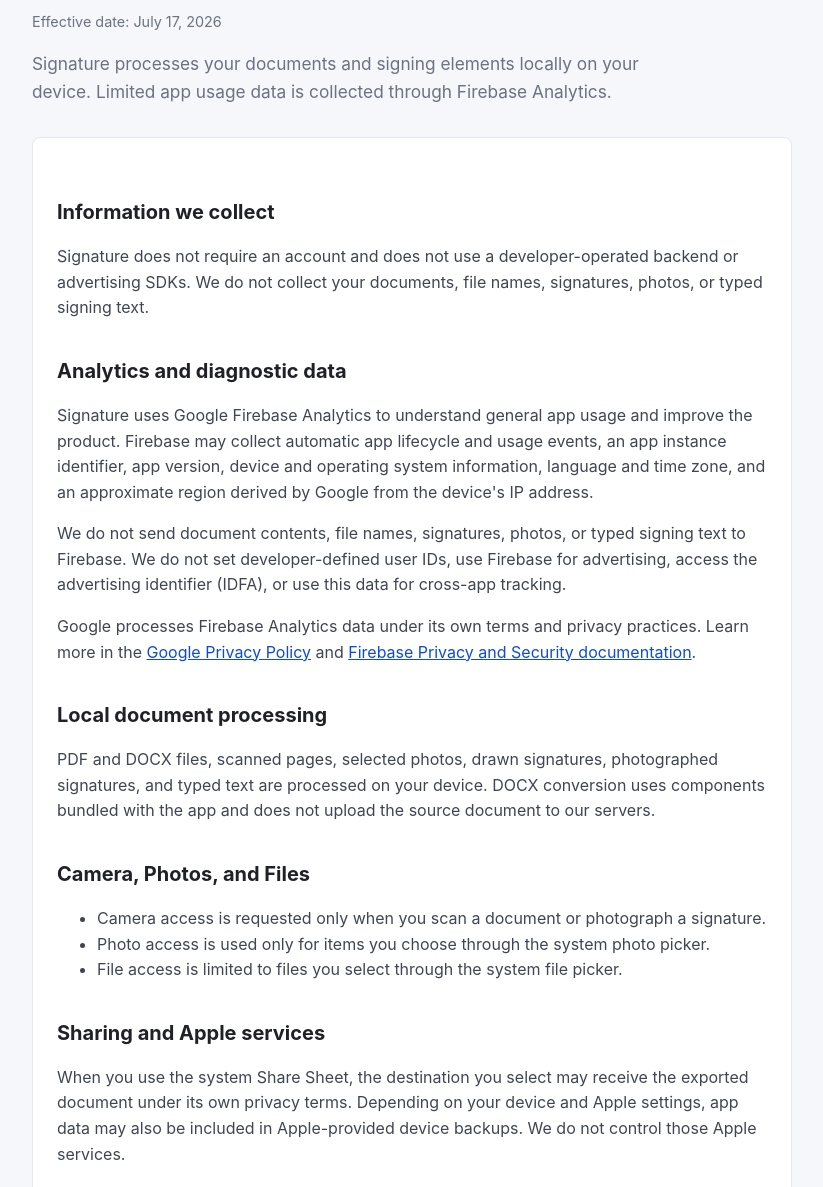
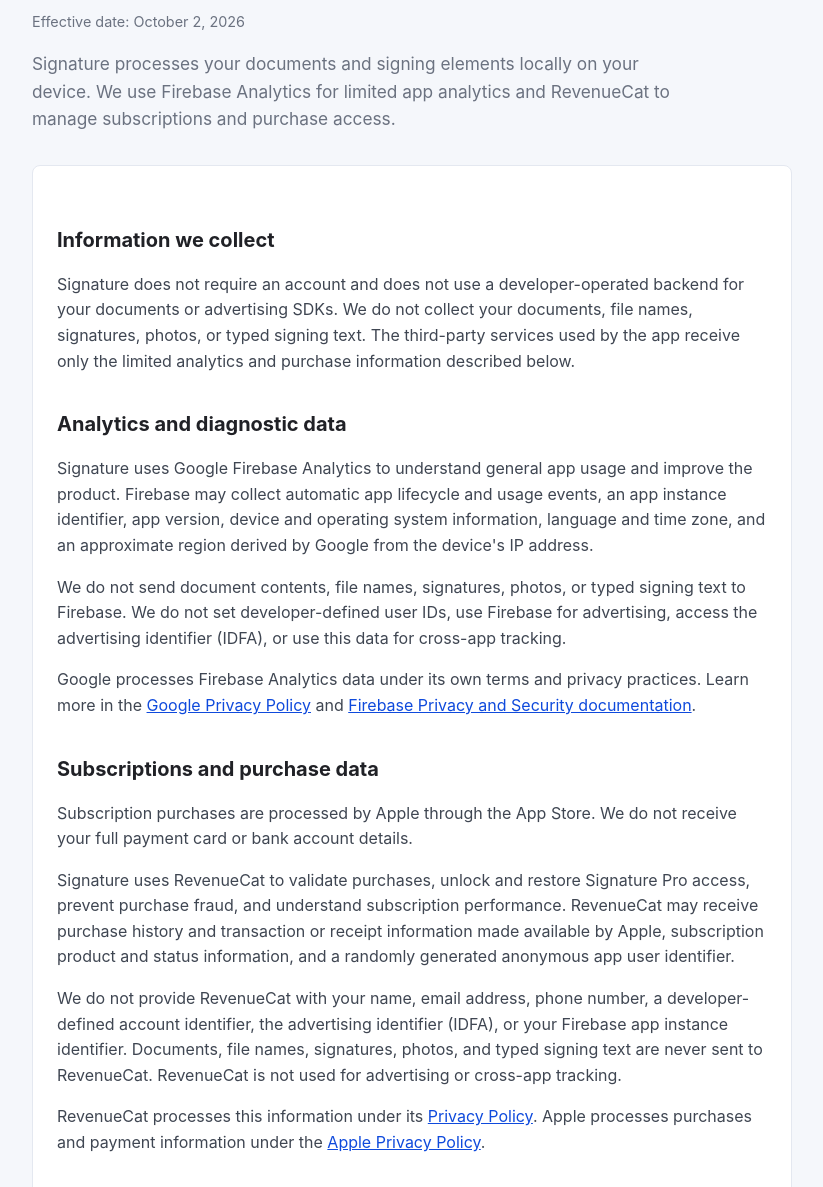
Before and after one commit to mobileappsdevco/signature-legal, a plain HTML site: page privacy.html in a window 1280 px wide. Shown: the part 211-1398 px from the top of the page, without its empty margins (228-1051 px from the left). Drawn offline with Linux system fonts and the light colour scheme.

Commit message:
Обновлены Privacy Policy и Terms для подписок

```diff
--- a/privacy.html
+++ b/privacy.html
@@ -22,18 +22,24 @@
     <section class="hero">
       <div class="eyebrow">Signature for iOS</div>
       <h1>Privacy Policy</h1>
-      <p class="updated">Effective date: July 17, 2026</p>
-      <p class="lead">Signature processes your documents and signing elements locally on your device. Limited app usage data is collected through Firebase Analytics.</p>
+      <p class="updated">Effective date: October 2, 2026</p>
+      <p class="lead">Signature processes your documents and signing elements locally on your device. We use Firebase Analytics for limited app analytics and RevenueCat to manage subscriptions and purchase access.</p>
     </section>
 
     <section class="panel">
       <h2>Information we collect</h2>
-      <p>Signature does not require an account and does not use a developer-operated backend or advertising SDKs. We do not collect your documents, file names, signatures, photos, or typed signing text.</p>
+      <p>Signature does not require an account and does not use a developer-operated backend for your documents or advertising SDKs. We do not collect your documents, file names, signatures, photos, or typed signing text. The third-party services used by the app receive only the limited analytics and purchase information described below.</p>
 
       <h2>Analytics and diagnostic data</h2>
       <p>Signature uses Google Firebase Analytics to understand general app usage and improve the product. Firebase may collect automatic app lifecycle and usage events, an app instance identifier, app version, device and operating system information, language and time zone, and an approximate region derived by Google from the device's IP address.</p>
       <p>We do not send document contents, file names, signatures, photos, or typed signing text to Firebase. We do not set developer-defined user IDs, use Firebase for advertising, access the advertising identifier (IDFA), or use this data for cross-app tracking.</p>
       <p>Google processes Firebase Analytics data under its own terms and privacy practices. Learn more in the <a href="https://policies.google.com/privacy">Google Privacy Policy</a> and <a href="https://firebase.google.com/support/privacy">Firebase Privacy and Security documentation</a>.</p>
+
+      <h2>Subscriptions and purchase data</h2>
+      <p>Subscription purchases are processed by Apple through the App Store. We do not receive your full payment card or bank account details.</p>
+      <p>Signature uses RevenueCat to validate purchases, unlock and restore Signature Pro access, prevent purchase fraud, and understand subscription performance. RevenueCat may receive purchase history and transaction or receipt information made available by Apple, subscription product and status information, and a randomly generated anonymous app user identifier.</p>
+      <p>We do not provide RevenueCat with your name, email address, phone number, a developer-defined account identifier, the advertising identifier (IDFA), or your Firebase app instance identifier. Documents, file names, signatures, photos, and typed signing text are never sent to RevenueCat. RevenueCat is not used for advertising or cross-app tracking.</p>
+      <p>RevenueCat processes this information under its <a href="https://www.revenuecat.com/privacy-policy/">Privacy Policy</a>. Apple processes purchases and payment information under the <a href="https://www.apple.com/legal/privacy/">Apple Privacy Policy</a>.</p>
 
       <h2>Local document processing</h2>
       <p>PDF and DOCX files, scanned pages, selected photos, drawn signatures, photographed signatures, and typed text are processed on your device. DOCX conversion uses components bundled with the app and does not upload the source document to our servers.</p>
@@ -45,14 +51,18 @@
         <li>File access is limited to files you select through the system file picker.</li>
       </ul>
 
-      <h2>Sharing and Apple services</h2>
-      <p>When you use the system Share Sheet, the destination you select may receive the exported document under its own privacy terms. Depending on your device and Apple settings, app data may also be included in Apple-provided device backups. We do not control those Apple services.</p>
+      <h2>Sharing, printing, and Apple services</h2>
+      <p>When you use the system Share Sheet, save to a location outside the app, or print a document, the destination or printer service you select may receive the exported document under its own privacy terms. Depending on your device and Apple settings, app data may also be included in Apple-provided device backups. We do not control those services.</p>
 
       <h2>Support messages</h2>
       <p>If you contact support, we receive the email address and information you choose to include in your message. The app may add its version, build number, general device type, and iOS version to help diagnose the issue. It does not add document names or document contents.</p>
 
       <h2>Data retention and deletion</h2>
       <p>Documents and reusable signing elements remain on your device until you delete them, remove the app, or use Delete All Documents &amp; Signatures in Settings. Temporary conversion and export files are removed by the app or by iOS as temporary storage is cleaned.</p>
+      <p>Firebase and RevenueCat retain analytics and purchase information according to their respective policies and as needed to provide analytics, maintain purchase history and subscription access, prevent fraud, and meet legal obligations. Some App Store transaction records are controlled and retained by Apple.</p>
+
+      <h2>No sale or advertising tracking</h2>
+      <p>We do not sell personal information, show third-party advertising, or use analytics or purchase data to track you across apps or websites owned by other companies.</p>
 
       <h2>Security</h2>
       <p>Local processing limits transmission of sensitive files, but no storage method is completely secure. Protect your device with an appropriate passcode and keep backups when a document is important.</p>
```
Also changed, not shown: terms.html (+17 -2 lines).
